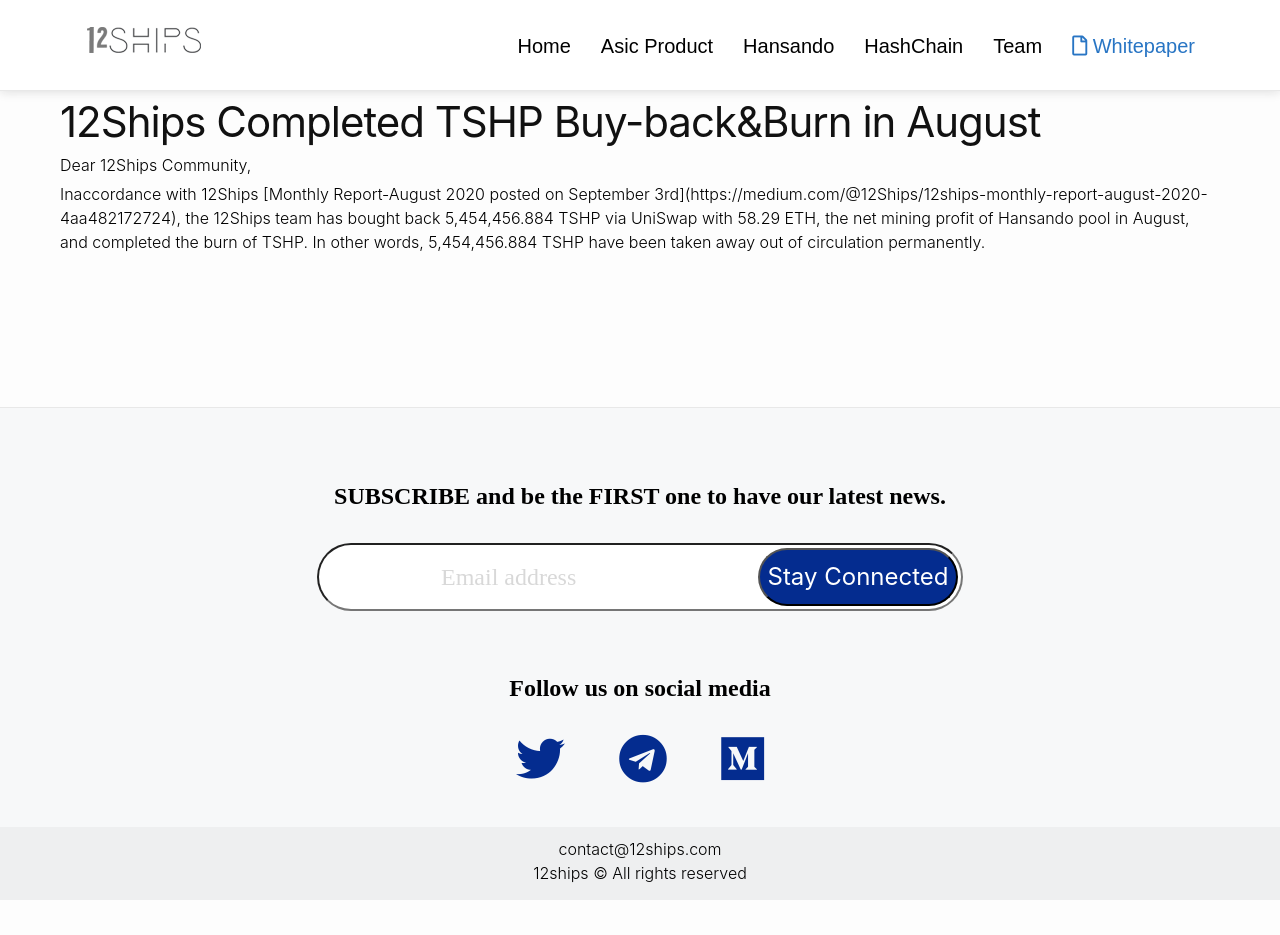
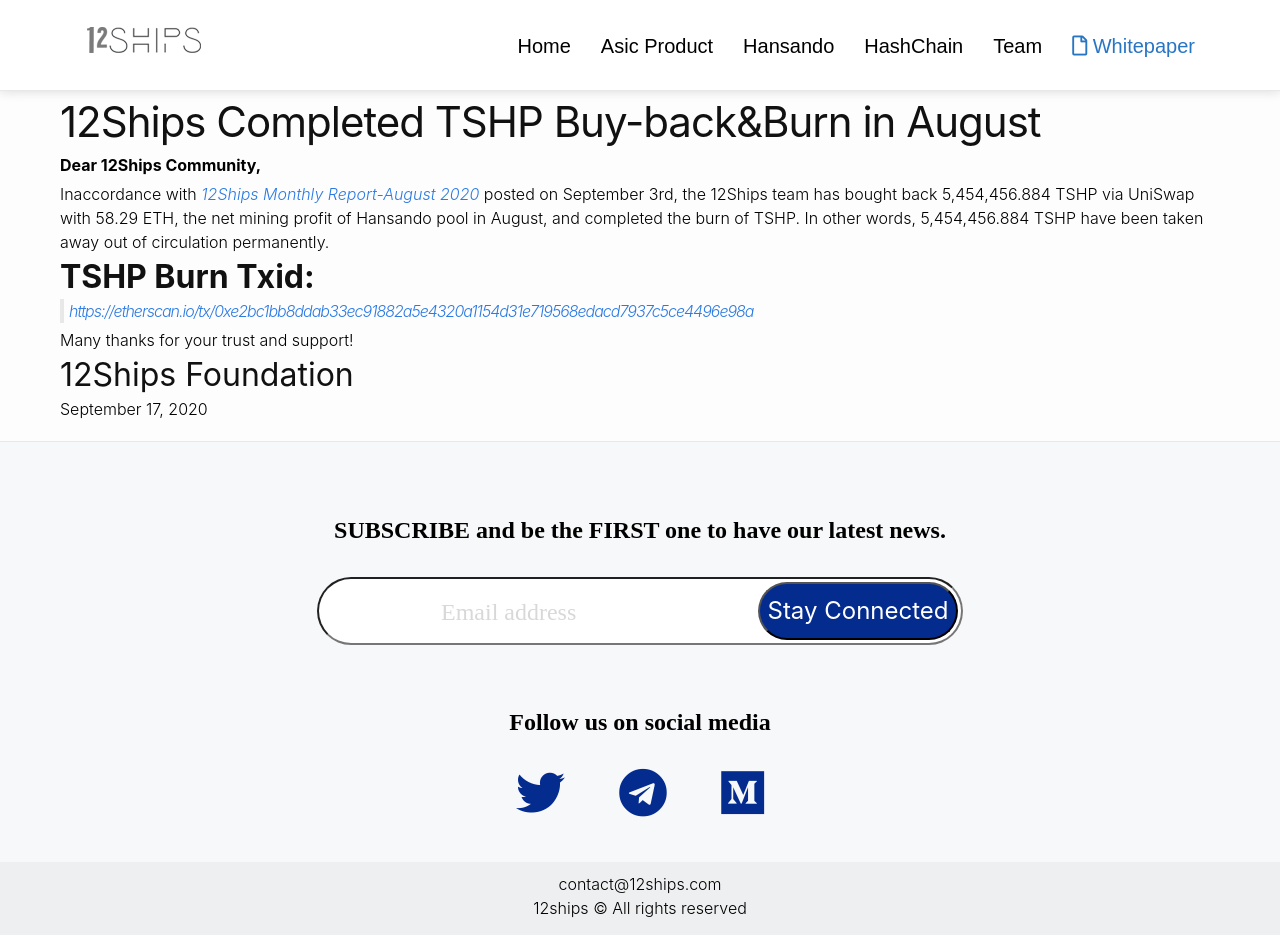
Before and after one commit to IreneYoung/12shipsDevelopment.github.io, a Jekyll site: the page built from _posts/2020-09-18-12ships-buy-back-burn-in-august.md, in a window 1280 px wide. Built offline with Jekyll 4.4.1, drawn with Linux system fonts in a browser that asks for light colours; nearby versions of some CDN libraries; before the commit the page ends 900 px from its top, so only the background shows below that.

Commit message:
Update 2020-09-18-12ships-buy-back-burn-in-august.md

```diff
--- a/_posts/2020-09-18-12ships-buy-back-burn-in-august.md
+++ b/_posts/2020-09-18-12ships-buy-back-burn-in-august.md
@@ -3,7 +3,16 @@ layout: post
 sitemap: false
 title:  12Ships Completed TSHP Buy-back&Burn in August
 ---
-Dear 12Ships Community,
-<p>
-Inaccordance with 12Ships [Monthly Report-August 2020 posted on September 3rd](https://medium.com/@12Ships/12ships-monthly-report-august-2020-4aa482172724), the 12Ships team has bought back 5,454,456.884 TSHP via UniSwap with 58.29 ETH, the net mining profit of Hansando pool in August, and completed the burn of TSHP. In other words, 5,454,456.884 TSHP have been taken away out of circulation permanently.
-</p>
+**Dear 12Ships Community,**
+
+Inaccordance with [*12Ships Monthly Report-August 2020*](https://medium.com/@12Ships/12ships-monthly-report-august-2020-4aa482172724) posted on September 3rd, the 12Ships team has bought back 5,454,456.884 TSHP via UniSwap with 58.29 ETH, the net mining profit of Hansando pool in August, and completed the burn of TSHP. In other words, 5,454,456.884 TSHP have been taken away out of circulation permanently.
+
+## **TSHP Burn Txid:**
+
+> <https://etherscan.io/tx/0xe2bc1bb8ddab33ec91882a5e4320a1154d31e719568edacd7937c5ce4496e98a>
+
+Many thanks for your trust and support!
+
+## 12Ships Foundation
+
+September 17, 2020
```
